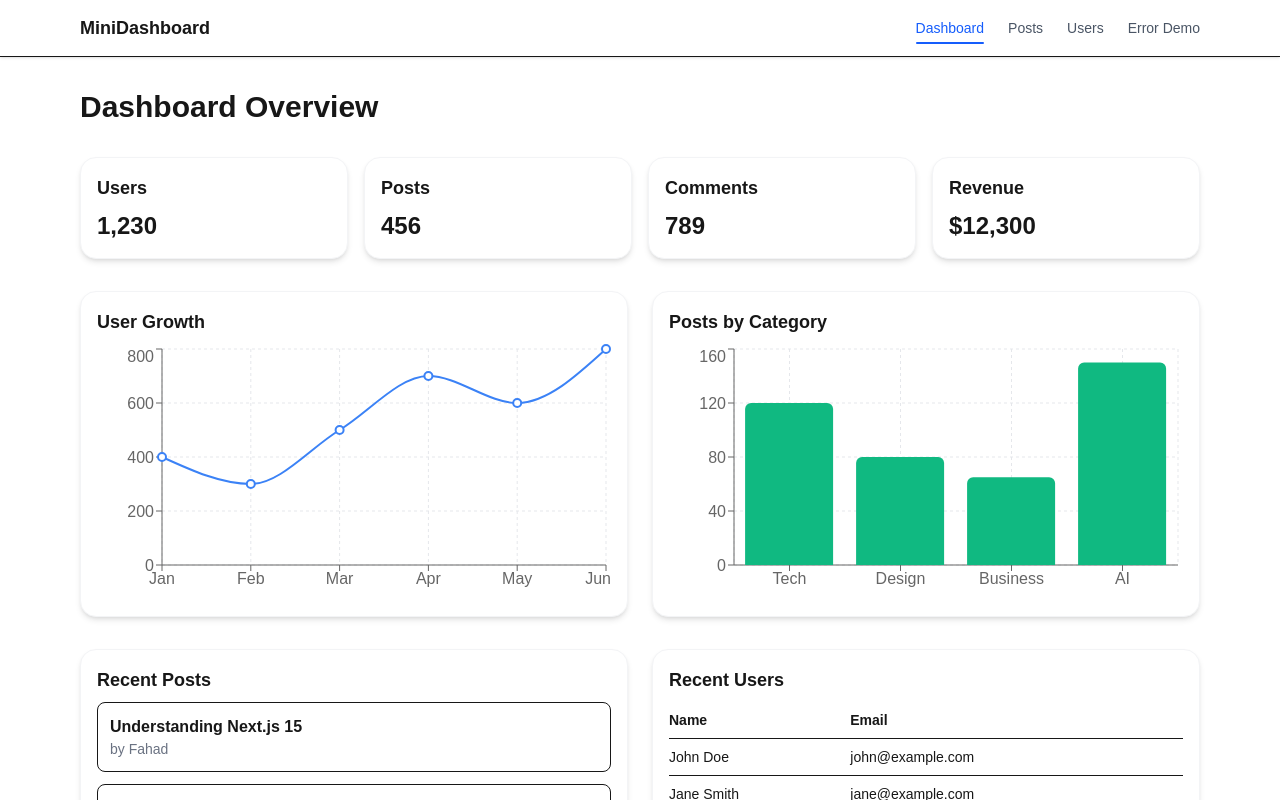
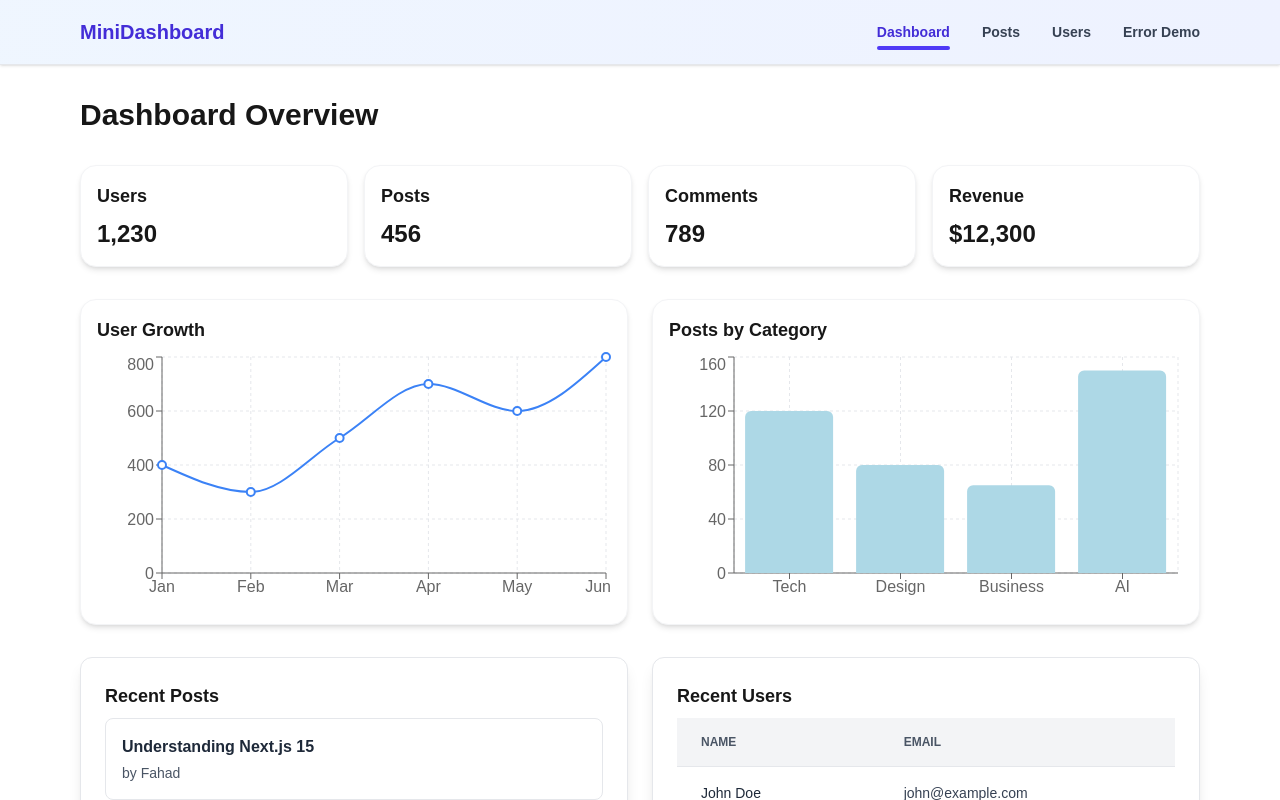
Before and after one commit to abdullaalfahad/mini-dashboard, a Next.js app: page / in a window 1280 px wide. Shown: the top 800 px of the page. Built offline with nearby package versions, Linux system fonts and the light colour scheme.

Commit message:
feat(ui): enhance navbar and dashboard

```diff
--- a/components/common/navbar.tsx
+++ b/components/common/navbar.tsx
@@ -16,21 +16,26 @@
   const pathname = usePathname();
 
   return (
-    <nav className="w-full bg-white border-b shadow-sm">
-      <div className="max-w-6xl mx-auto px-4 flex items-center justify-between h-14">
-        <Link className="font-bold text-lg" href="/">
+    <nav className="w-full bg-gradient-to-r from-blue-50 to-indigo-50 border-b border-gray-200 shadow-sm">
+      <div className="max-w-6xl mx-auto px-4 flex items-center justify-between h-16">
+        <Link
+          className="font-extrabold text-xl text-indigo-700 hover:text-indigo-900 transition-colors duration-200"
+          href="/"
+        >
           MiniDashboard
         </Link>
 
-        <div className="flex space-x-6">
+        <div className="flex space-x-8">
           {links.map((link) => {
             const isActive = pathname === link.href;
             return (
-              <div className="relative" key={link.href}>
+              <div className="relative flex items-center" key={link.href}>
                 <Link
                   className={cn(
-                    "text-sm font-medium transition-colors hover:text-blue-600",
-                    isActive ? "text-blue-600" : "text-gray-600"
+                    "text-sm font-semibold transition-colors duration-200",
+                    isActive
+                      ? "text-indigo-700"
+                      : "text-gray-700 hover:text-indigo-600"
                   )}
                   href={link.href}
                 >
@@ -38,8 +43,9 @@
                 </Link>
                 {isActive && (
                   <motion.div
-                    className="absolute left-0 right-0 -bottom-1 h-0.5 bg-blue-600 rounded"
+                    className="absolute left-0 right-0 -bottom-2 h-1 bg-indigo-600 rounded-full"
                     layoutId="navbar-underline"
+                    transition={{ type: "spring", stiffness: 500, damping: 30 }}
                   />
                 )}
               </div>
--- a/components/dashboard/charts-section.tsx
+++ b/components/dashboard/charts-section.tsx
@@ -52,7 +52,7 @@
               <XAxis dataKey="name" />
               <YAxis />
               <Tooltip />
-              <Bar dataKey="posts" fill="#10b981" radius={[6, 6, 0, 0]} />
+              <Bar dataKey="posts" fill="lightblue" radius={[6, 6, 0, 0]} />
             </BarChart>
           </ResponsiveContainer>
         </div>
--- a/components/dashboard/data.ts
+++ b/components/dashboard/data.ts
@@ -24,4 +24,5 @@
   { id: 1, name: "John Doe", email: "john@example.com" },
   { id: 2, name: "Jane Smith", email: "jane@example.com" },
   { id: 3, name: "Mark Lee", email: "mark@example.com" },
+  { id: 4, name: "Lucy Brown", email: "lucy@example.com" },
 ];
--- a/components/dashboard/recent-posts.tsx
+++ b/components/dashboard/recent-posts.tsx
@@ -3,15 +3,20 @@
 
 export default function RecentPosts() {
   return (
-    <Card title="Recent Posts">
-      <div className="space-y-3">
+    <Card
+      className="bg-white shadow-lg rounded-xl border border-gray-200 p-6"
+      title="Recent Posts"
+    >
+      <div className="space-y-4">
         {recentPosts.map((post) => (
           <div
-            className="p-3 rounded-lg border hover:bg-gray-50 transition"
+            className="p-4 rounded-lg border border-gray-200 hover:bg-indigo-50 transition-colors duration-200 hover:shadow-md"
             key={post.id}
           >
-            <p className="font-semibold">{post.title}</p>
-            <p className="text-sm text-gray-500">by {post.author}</p>
+            <p className="font-semibold text-gray-800 text-base">
+              {post.title}
+            </p>
+            <p className="text-sm text-gray-600 mt-1">by {post.author}</p>
           </div>
         ))}
       </div>
--- a/components/dashboard/recent-users.tsx
+++ b/components/dashboard/recent-users.tsx
@@ -3,23 +3,30 @@
 
 export default function RecentUsers() {
   return (
-    <Card title="Recent Users">
+    <Card
+      className="bg-white shadow-lg rounded-xl border border-gray-200 p-6"
+      title="Recent Users"
+    >
       <div className="overflow-x-auto">
-        <table className="w-full text-sm">
-          <thead>
-            <tr className="text-left border-b">
-              <th className="py-2">Name</th>
-              <th className="py-2">Email</th>
+        <table className="w-full text-sm text-left text-gray-700">
+          <thead className="bg-gray-100 text-gray-600 uppercase text-xs font-semibold border-b border-gray-200">
+            <tr>
+              <th className="px-6 py-4">Name</th>
+              <th className="px-6 py-4">Email</th>
             </tr>
           </thead>
           <tbody>
-            {recentUsers.map((user) => (
+            {recentUsers.map((user, index) => (
               <tr
-                className="border-b last:border-0 hover:bg-gray-50"
+                className={`${
+                  index % 2 === 0 ? "bg-white" : "bg-gray-50"
+                } hover:bg-indigo-50 transition-colors duration-200 border-b border-gray-200 last:border-0`}
                 key={user.id}
               >
-                <td className="py-2">{user.name}</td>
-                <td className="py-2">{user.email}</td>
+                <td className="px-6 py-4 font-medium text-gray-800">
+                  {user.name}
+                </td>
+                <td className="px-6 py-4">{user.email}</td>
               </tr>
             ))}
           </tbody>
```
